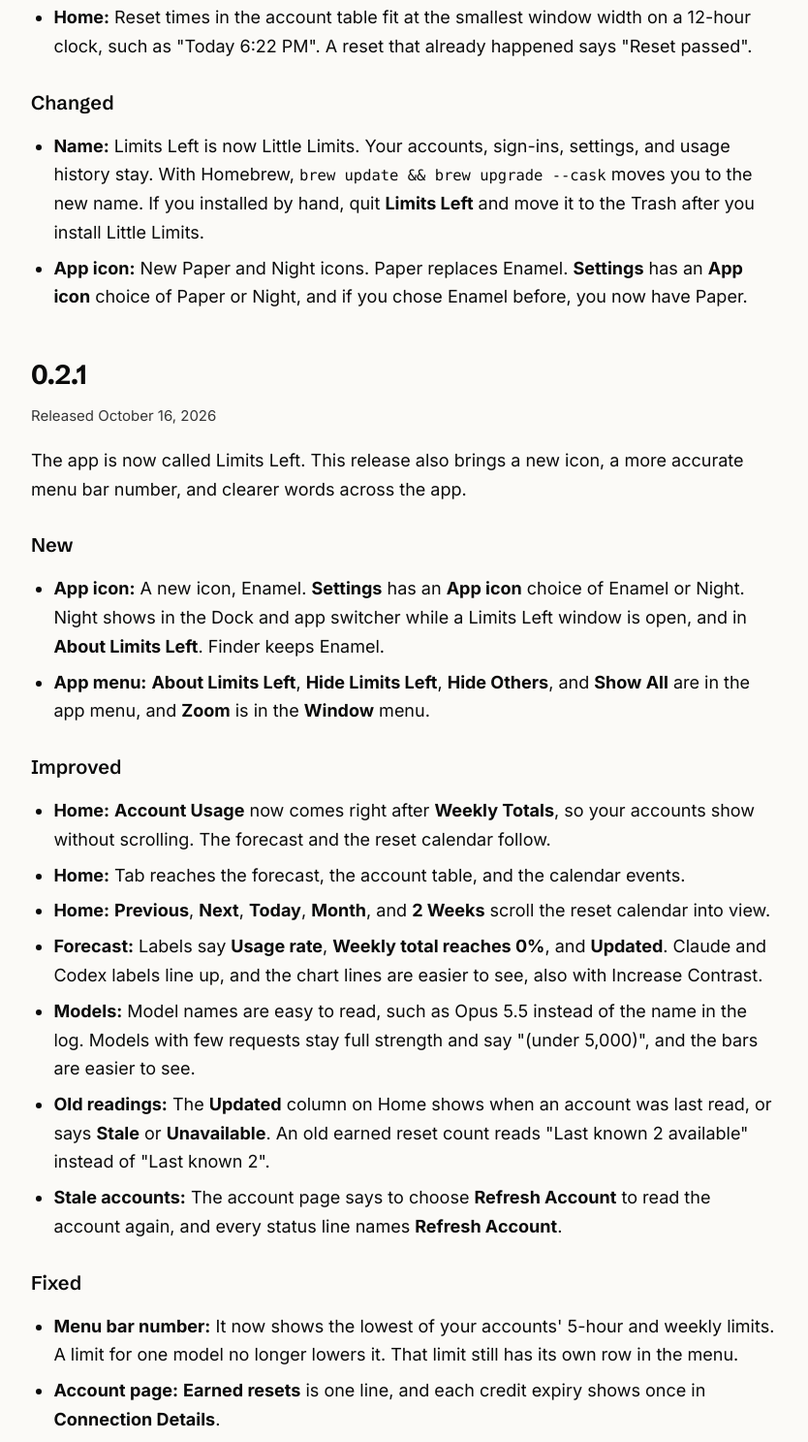
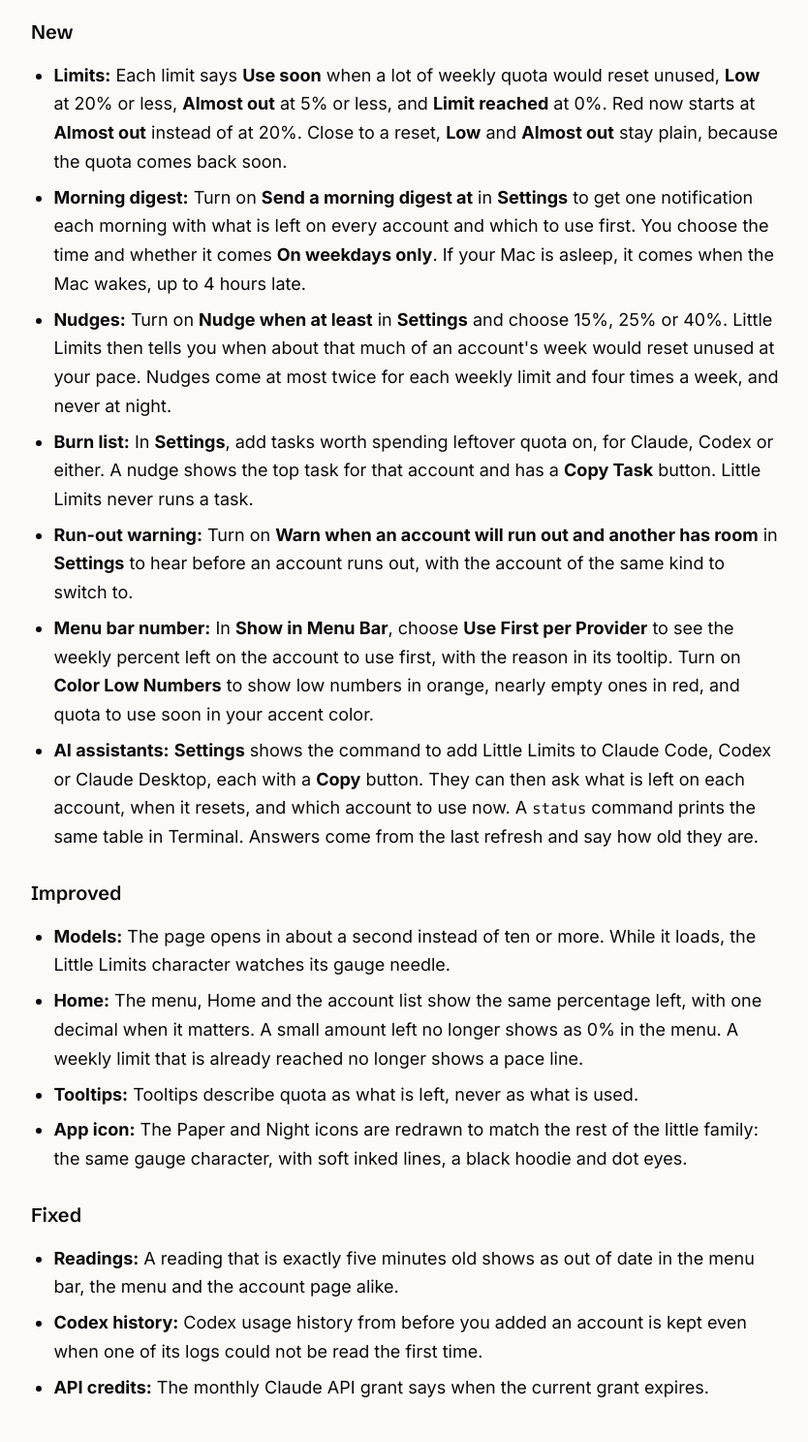
Before and after one commit to Little-AI-Company/little-limits, a plain HTML site: page website/changelog/index.html in a window 1280 px wide. Shown: the part 533-2020 px from the top of the page at 97% size, without its empty margins (68-902 px from the left). Drawn offline with Linux system fonts and the light colour scheme.

Commit message:
docs: add the 0.4.0 changelog
The 0.4.0 section in CHANGELOG.md and on the website changelog page,
from the customer notes of v0.3.0..main, and the page's sitemap date.

Left out, because a person using the app cannot notice them: the
refactors, test and comment cleanup, push and release scripts, docs,
design crit reports, the --notification-diagnostics flag, and the limits
digest builder that has no reader of its own. Fixes to features that
are new in 0.4.0 (the Settings crit fixes, Copy Task, the run-out,
morning digest and limits file fixes) are folded into those features.
The --show-menu placement fix is a local check flag and is left out.

Tested: swift test skipped (nothing it reads changed) tree 50a45ae4a66d

```diff
--- a/website/changelog/index.html
+++ b/website/changelog/index.html
@@ -86,6 +86,36 @@
       </header>
 
       <div class="prose">
+        <h2 id="v0.4.0">0.4.0</h2>
+        <p class="article-date">Released <time datetime="2026-11-02">November 2, 2026</time></p>
+        <p>Little Limits can now tell you when to use your quota, not only how much is left: state words for each limit, a morning digest, nudges before weekly quota resets unused, and a warning before an account runs out. Claude Code, Codex and Claude Desktop can also ask Little Limits where each account stands.</p>
+
+        <h3>New</h3>
+        <ul>
+          <li><strong>Limits:</strong> Each limit says <strong>Use soon</strong> when a lot of weekly quota would reset unused, <strong>Low</strong> at 20% or less, <strong>Almost out</strong> at 5% or less, and <strong>Limit reached</strong> at 0%. Red now starts at <strong>Almost out</strong> instead of at 20%. Close to a reset, <strong>Low</strong> and <strong>Almost out</strong> stay plain, because the quota comes back soon.</li>
+          <li><strong>Morning digest:</strong> Turn on <strong>Send a morning digest at</strong> in <strong>Settings</strong> to get one notification each morning with what is left on every account and which to use first. You choose the time and whether it comes <strong>On weekdays only</strong>. If your Mac is asleep, it comes when the Mac wakes, up to 4 hours late.</li>
+          <li><strong>Nudges:</strong> Turn on <strong>Nudge when at least</strong> in <strong>Settings</strong> and choose 15%, 25% or 40%. Little Limits then tells you when about that much of an account's week would reset unused at your pace. Nudges come at most twice for each weekly limit and four times a week, and never at night.</li>
+          <li><strong>Burn list:</strong> In <strong>Settings</strong>, add tasks worth spending leftover quota on, for Claude, Codex or either. A nudge shows the top task for that account and has a <strong>Copy Task</strong> button. Little Limits never runs a task.</li>
+          <li><strong>Run-out warning:</strong> Turn on <strong>Warn when an account will run out and another has room</strong> in <strong>Settings</strong> to hear before an account runs out, with the account of the same kind to switch to.</li>
+          <li><strong>Menu bar number:</strong> In <strong>Show in Menu Bar</strong>, choose <strong>Use First per Provider</strong> to see the weekly percent left on the account to use first, with the reason in its tooltip. Turn on <strong>Color Low Numbers</strong> to show low numbers in orange, nearly empty ones in red, and quota to use soon in your accent color.</li>
+          <li><strong>AI assistants:</strong> <strong>Settings</strong> shows the command to add Little Limits to Claude Code, Codex or Claude Desktop, each with a <strong>Copy</strong> button. They can then ask what is left on each account, when it resets, and which account to use now. A <code>status</code> command prints the same table in Terminal. Answers come from the last refresh and say how old they are.</li>
+        </ul>
+
+        <h3>Improved</h3>
+        <ul>
+          <li><strong>Models:</strong> The page opens in about a second instead of ten or more. While it loads, the Little Limits character watches its gauge needle.</li>
+          <li><strong>Home:</strong> The menu, Home and the account list show the same percentage left, with one decimal when it matters. A small amount left no longer shows as 0% in the menu. A weekly limit that is already reached no longer shows a pace line.</li>
+          <li><strong>Tooltips:</strong> Tooltips describe quota as what is left, never as what is used.</li>
+          <li><strong>App icon:</strong> The Paper and Night icons are redrawn to match the rest of the little family: the same gauge character, with soft inked lines, a black hoodie and dot eyes.</li>
+        </ul>
+
+        <h3>Fixed</h3>
+        <ul>
+          <li><strong>Readings:</strong> A reading that is exactly five minutes old shows as out of date in the menu bar, the menu and the account page alike.</li>
+          <li><strong>Codex history:</strong> Codex usage history from before you added an account is kept even when one of its logs could not be read the first time.</li>
+          <li><strong>API credits:</strong> The monthly Claude API grant says when the current grant expires.</li>
+        </ul>
+
         <h2 id="v0.3.0">0.3.0</h2>
         <p class="article-date">Released <time datetime="2026-10-31">October 31, 2026</time></p>
         <p>The app is now called Little Limits, with new Paper and Night icons. Reset times on Home also fit on a 12-hour clock.</p>
--- a/website/sitemap.xml
+++ b/website/sitemap.xml
@@ -10,7 +10,7 @@
   </url>
   <url>
     <loc>https://limitsleft.com/changelog/</loc>
-    <lastmod>2026-10-22</lastmod>
+    <lastmod>2026-11-02</lastmod>
   </url>
   <url>
     <loc>https://limitsleft.com/articles/claude-usage-limits-explained</loc>
```
Also changed, not shown: 1 other file.
